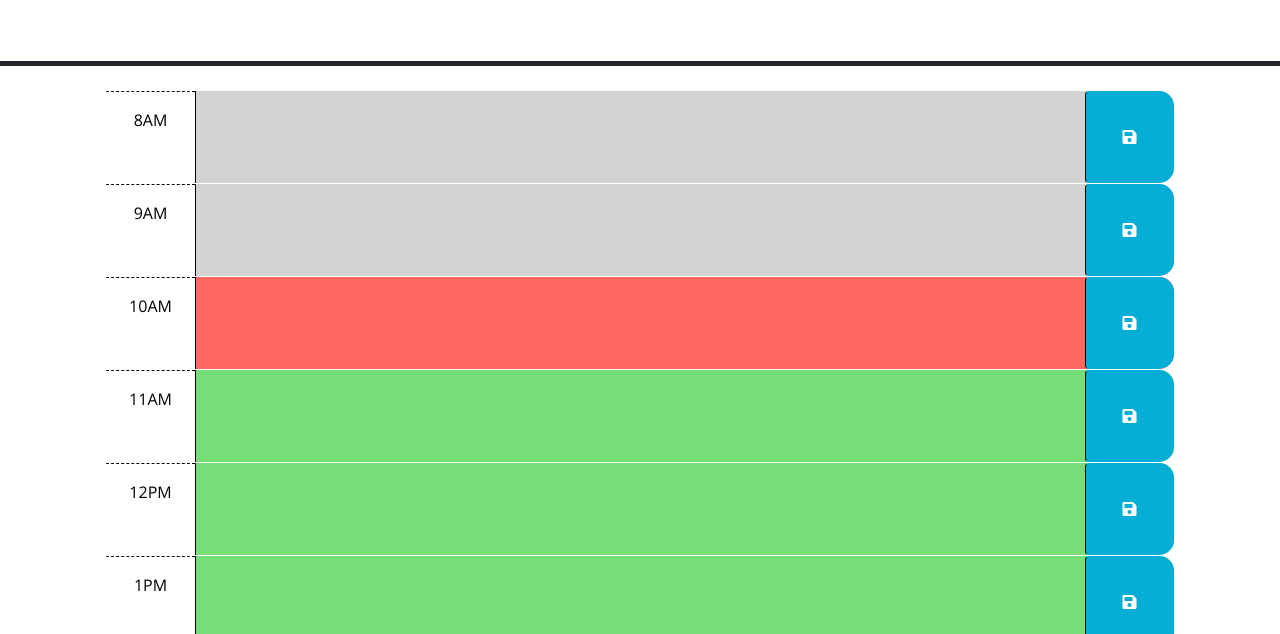
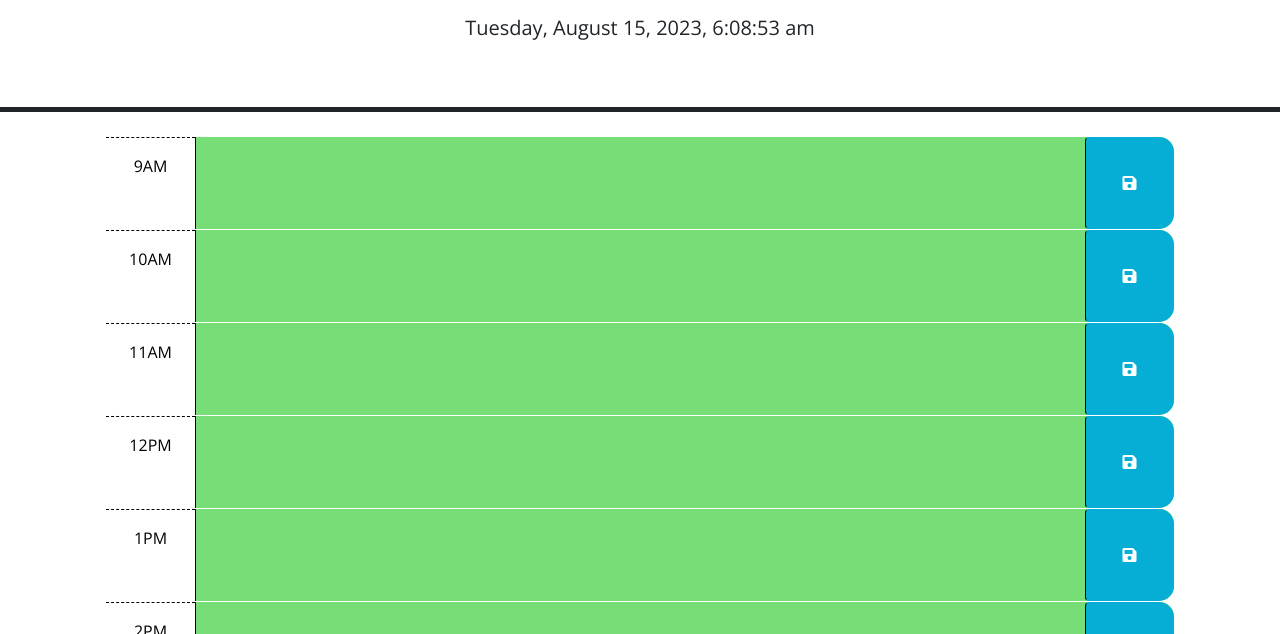
Before and after one commit to BlanchardConnor/challenge-5-third-party-api-workday-scheduler, a plain HTML site: page index.html in a window 1280 px wide. Shown: the part 166-800 px from the top of the page. Drawn offline with nearby package versions, Linux system fonts and the light colour scheme.

Commit message:
finished script.js. items can be added and removed from local storage, current date is displayed, and styles are iterated over time blocks dynamically

```diff
--- a/index.html
+++ b/index.html
@@ -21,24 +21,6 @@
   </header>
   <div class="container-lg px-5">
 
-    <div id="hour-8" class="row time-block past">
-      <div class="col-2 col-md-1 hour text-center py-3">8AM</div>
-      <textarea id="8am-text" class="col-8 col-md-10 description" rows="3"> </textarea>
-      <button class="btn saveBtn col-2 col-md-1" aria-label="save">
-        <i class="fas fa-save" aria-hidden="true"></i>
-      </button>
-    </div>
-    <!-- Use class for "past", "present", and "future" to apply styles to the
-        time-block divs accordingly. The javascript will need to do this by
-        adding/removing these classes on each div by comparing the hour in the
-        id to the current hour. The html provided below is meant to be an example
-        demonstrating how the css provided can be leveraged to create the
-        desired layout and colors. The html below should be removed or updated
-        in the finished product. Remember to delete this comment once the
-        code is implemented.
-        -->
-
-    <!-- Example of a past time block. The "past" class adds a gray background color. -->
     <div id="hour-9" class="row time-block past">
       <div class="col-2 col-md-1 hour text-center py-3">9AM</div>
       <textarea id="9am-text" class="col-8 col-md-10 description" rows="3"> </textarea>
@@ -47,7 +29,6 @@
       </button>
     </div>
 
-    <!-- Example of a a present time block. The "present" class adds a red background color. -->
     <div id="hour-10" class="row time-block present">
       <div class="col-2 col-md-1 hour text-center py-3">10AM</div>
       <textarea class="col-8 col-md-10 description" rows="3"> </textarea>
@@ -56,7 +37,6 @@
       </button>
     </div>
 
-    <!-- Example of a future time block. The "future" class adds a green background color. -->
     <div id="hour-11" class="row time-block future">
       <div class="col-2 col-md-1 hour text-center py-3">11AM</div>
       <textarea class="col-8 col-md-10 description" rows="3"> </textarea>
--- a/script.js
+++ b/script.js
@@ -1,52 +1,43 @@
-// Wrap all code that interacts with the DOM in a call to jQuery to ensure that
-// the code isn't run until the browser has finished rendering all the elements
-// in the html.
-$(function () {
-  // TODO: Add a listener for click events on the save button. This code should
-  // use the id in the containing time-block as a key to save the user input in
-  // local storage. HINT: What does `this` reference in the click listener
-  // function? How can DOM traversal be used to get the "hour-x" id of the
-  // time-block containing the button that was clicked? How might the id be
-  // useful when saving the description in local storage?
+$(document).ready(function () {
 
-// Function to add an item to local storage
-function addToLocalStorage(key, value) {
-  if (typeof key !== 'string' || typeof value !== 'string') {
-    console.error('Key and value must be strings');
-    return;
+  var displayTime = document.querySelector('#currentDay');
+  var currentTime = dayjs().format('dddd, MMMM D, YYYY, h:mm:ss a');
+
+  displayTime.textContent = currentTime;
+
+  $('.saveBtn').on('click', function () {
+    var text = $(this).siblings(".description").val();
+    var time = $(this).parent().attr("id");
+
+    localStorage.setItem(time, text);
+  });
+
+  function hourTracker() {
+    var currentHour = dayjs().hour();
+
+    $(".time-block").each(function () {
+      var blockHour = parseInt($(this).attr("id").split("-")[1]);
+
+      if (blockHour < currentHour) {
+        $(this).addClass("past");
+      } else if (blockHour === currentHour) {
+        $(this).removeClass("past");
+        $(this).addClass("present");
+      } else {
+        $(this).removeClass("past");
+        $(this).removeClass("present");
+        $(this).addClass("future");
+      }
+    });
+  }
+  hourTracker();
+
+  function displayText() {
+    $('.time-block').each(function () {
+      var blockHour = $(this).attr('id');
+      $(this).children('.description').val(localStorage.getItem(blockHour));
+    });
   }
 
-  localStorage.setItem(key, value);
-  console.log(`Item '${key}' successfully added to local storage.`);
-}
-
-// Function to retrieve an item from local storage
-function getFromLocalStorage(key) {
-  if (typeof key !== 'string') {
-    console.error('Key must be a string');
-    return;
-  }
-
-  const value = localStorage.getItem(key);
-  if (value === null) {
-    console.log(`Item '${key}' not found in local storage.`);
-    return;
-  }
-
-  console.log(`Item '${key}' retrieved from local storage: ${value}`);
-  return value;
-}
-
-
-  // TODO: Add code to apply the past, present, or future class to each time
-  // block by comparing the id to the current hour. HINTS: How can the id
-  // attribute of each time-block be used to conditionally add or remove the
-  // past, present, and future classes? How can Day.js be used to get the
-  // current hour in 24-hour time?
-  //
-  // TODO: Add code to get any user input that was saved in localStorage and set
-  // the values of the corresponding textarea elements. HINT: How can the id
-  // attribute of each time-block be used to do this?
-  //
-  // TODO: Add code to display the current date in the header of the page.
+  displayText();
 });
```
